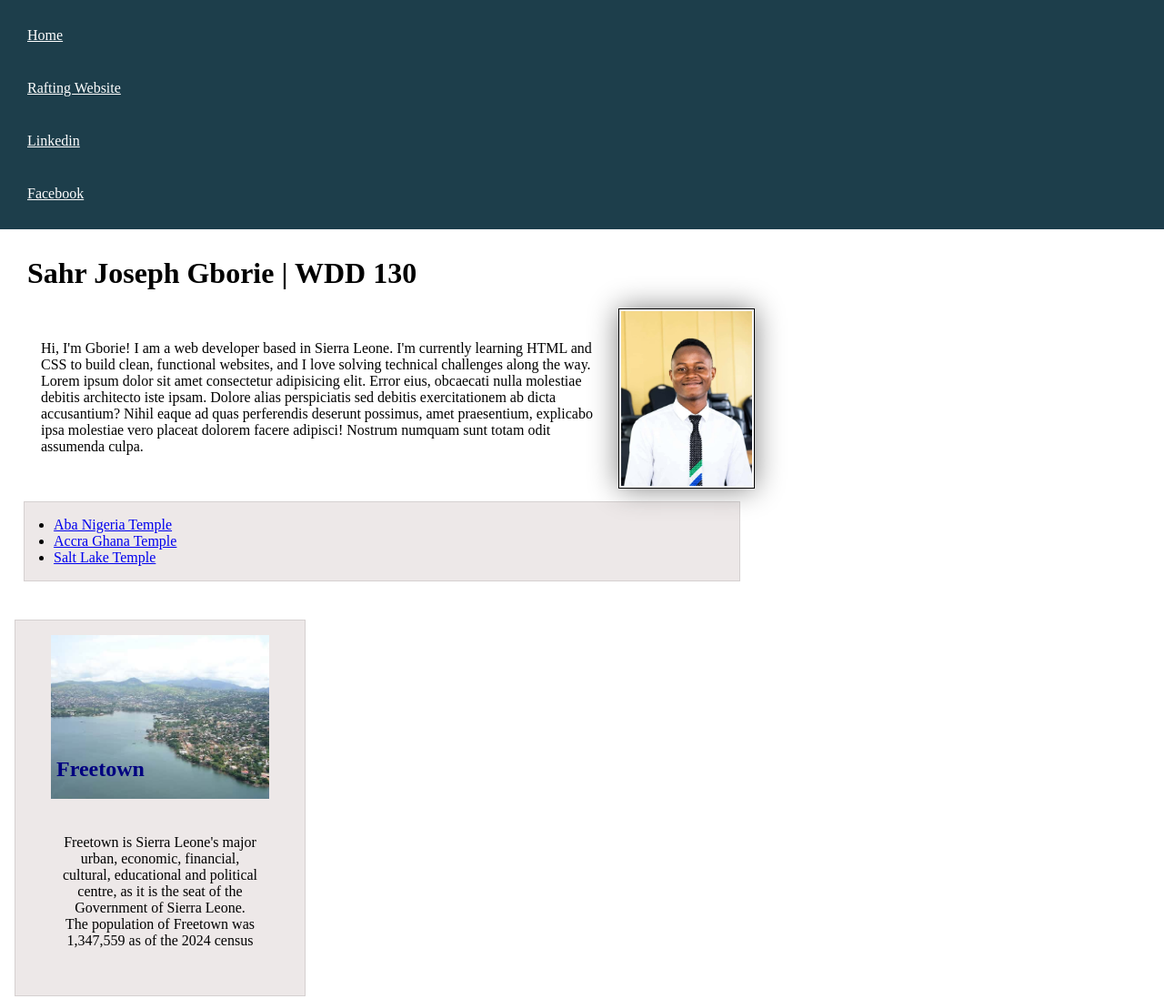
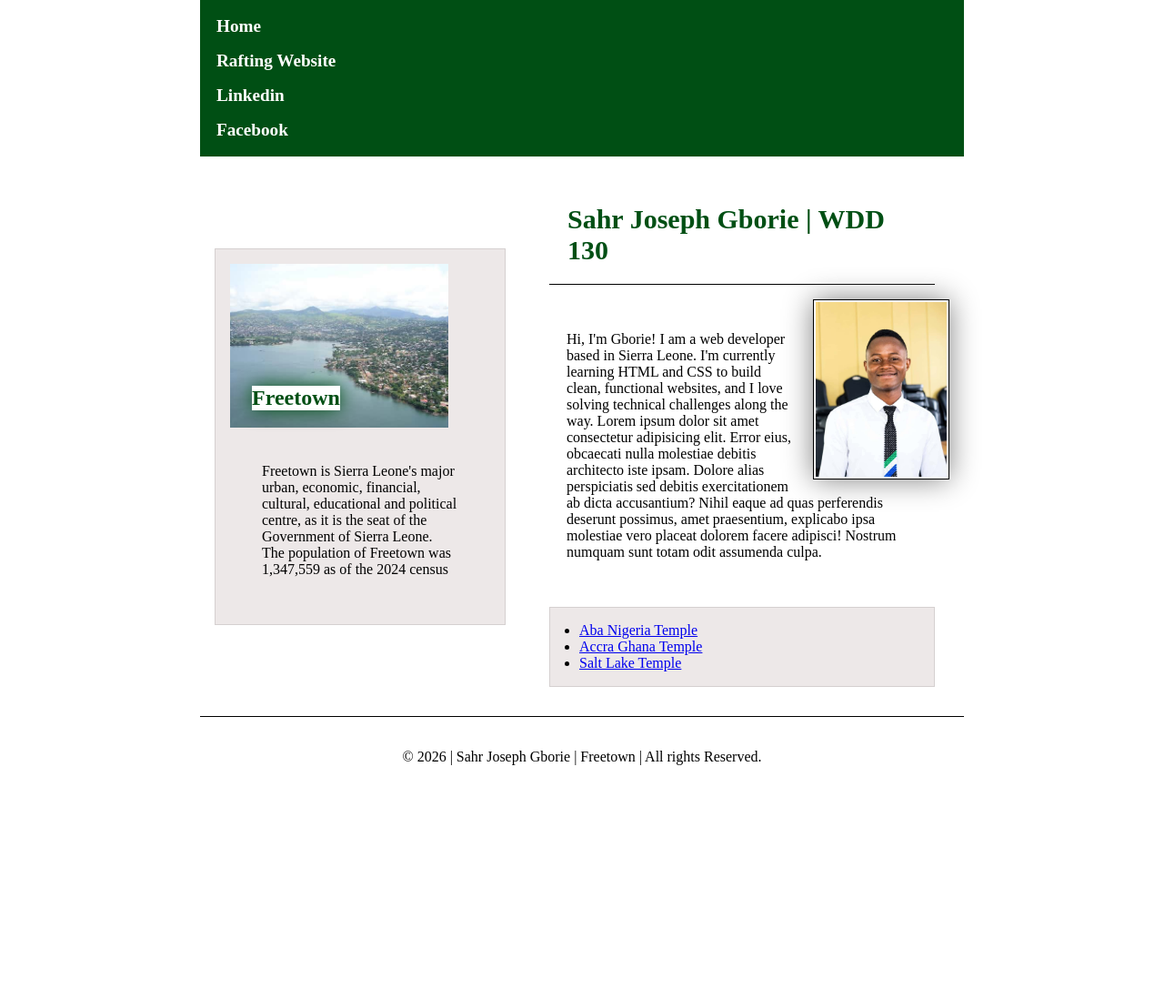
Before and after one commit to sahrjosephgborie1/wdd130, a plain HTML site: page index.html in a window 1280 px wide. Shown: the top 1098 px of the page at 91% size. After the commit the page ends 876 px from the top, so only its background shows below. Drawn offline with Linux system fonts and the light colour scheme; a web font is replaced by a local one.

Commit message:
commit home page

```diff
--- a/index.html
+++ b/index.html
@@ -25,6 +25,7 @@
         </nav>
     </header>
 
+    <div class="grid">
         <main>
             <h1>Sahr Joseph Gborie | WDD 130</h1>
             <img src="images/profile.jpg" alt="Joseph" width="200">
@@ -52,6 +53,7 @@
                 The population of Freetown was 1,347,559 as of the 2024 census
             </p>
         </aside>
+    </div>
     <!--Footer-->
     <footer>
         <p>&copy; 2026 | Sahr Joseph Gborie | Freetown | All rights Reserved.</p>
--- a/styles/styles.css
+++ b/styles/styles.css
@@ -1,9 +1,9 @@
 :root {
-    --primary-color: #055a05;
+    --primary-color: #004f14;
     /* forest green */
     --secondary-color: #f4a261;
     /* warm sand */
-    --accent1-color: #1d3e4b;
+    --accent1-color: #595a58bc;
     /* dark slate blue */
     --accent2-color: #e9c46a;
     /* light golden yellow */
@@ -20,26 +20,33 @@
 }
 
 main {
-    max-width: 840px;
-    padding: 10px;
+    grid-column: 2/3;
+    margin: 1rem;
 }
 
 nav {
-    background-color: var(--accent1-color);
+
+    background-color: var(--primary-color);
     padding: 10px;
 }
 
 nav a {
-    /* color: white; */
+    display: block;
+    text-decoration: none;
+    font-size: 1.2rem;
+    font-weight: 700;
     color: white;
-    display: block;
-    padding: 20px;
+    padding: 0.5rem;
 }
 
 h1 {
-    color: var(--main-bg-color);
+    color: var(--primary-color);
+    margin: 1rem;
+    font-family: var(--heading-font);
+    border-bottom: 1px solid black;
     padding: 20px;
-    font-family: var(--heading-font);
+    font-size: 30px;
+
 }
 
 main img {
@@ -57,12 +64,11 @@ p {
 }
 
 aside {
-    width: 20em;
-    text-align: center;
+    width: 20rem;
     position: relative;
-    text-align: center;
-    border: 1px solid black;
-    padding: 10px;
+    grid-column: 1/1;
+    grid-row: 1/2;
+
 }
 
 aside img {
@@ -74,15 +80,24 @@ aside img {
 aside h2 {
     position: absolute;
     top: 150px;
-    left: 45px;
-    color: navy;
+    left: 40px;
+    color: var(--primary-color);
+    background-color: white;
+    box-shadow: 0 0 20px var(--primary-color);
 }
 
 /* Footer */
+header,
+.grid,
 footer {
-    margin-top: 1em;
+    max-width: 840px;
+    margin: 0 auto;
+}
+
+footer {
     border-top: 1px solid #000;
     text-align: center;
+
 }
 
 /* Class Selectors */
@@ -97,3 +112,9 @@ footer {
 .indent {
     padding-left: 2rem;
 }
+
+.grid {
+    display: grid;
+    align-items: center;
+
+}
--- a/week04/styles/flexbox-menu.css
+++ b/week04/styles/flexbox-menu.css
@@ -18,6 +18,10 @@ nav ul {
     align-items: center;
 }
 
+nav li {
+    flex: 1 1 auto;
+}
+
 nav a {
     display: block;
     color: #fff;
--- a/week04/styles/flexbox.css
+++ b/week04/styles/flexbox.css
@@ -8,6 +8,8 @@ body {
     background-color: lightyellow;
     /* Display & Wrap */
     display: flex;
+    flex-direction: row;
+    justify-content: center;
     flex-wrap: wrap;
 }
 
--- a/week04/styles/layout-exercises.css
+++ b/week04/styles/layout-exercises.css
@@ -24,18 +24,26 @@ div {
 .flex {
     background-color: #aba;
     /* write declarations here */
-
+    display: flex;
+    flex-direction: row;
+    justify-content: center;
+    align-items: center;
 }
 
 .grid {
     background-color: #abb;
     /* write declarations here */
+    display: grid;
+    align-items: center;
+    text-align: center;
 
 }
 
 .container2 {
     /* write declarations here */
-
+    display: flex;
+    flex-wrap: wrap;
+    justify-content: space-around;
 }
 
 .two {
@@ -45,11 +53,19 @@ div {
 
 .container3 {
     /* write declarations here */
+    display: grid;
+    grid-template-columns: repeat(3, 1fr);
+    gap: 20px;
 
 }
 
 .columns-3 {
     /* write declaration here */
+    display: grid;
+    /* grid-column-start: 1;
+    grid-column-end: 4; */
+    grid-column: 1/4;
+    text-align: center;
 
 }
 
```
Also changed, not shown: images/{933ECFE3-6C4B-43EE-A4ED-5958EBC28FBA}.png (added). Lines whose indentation alone changed are shown as unchanged.
